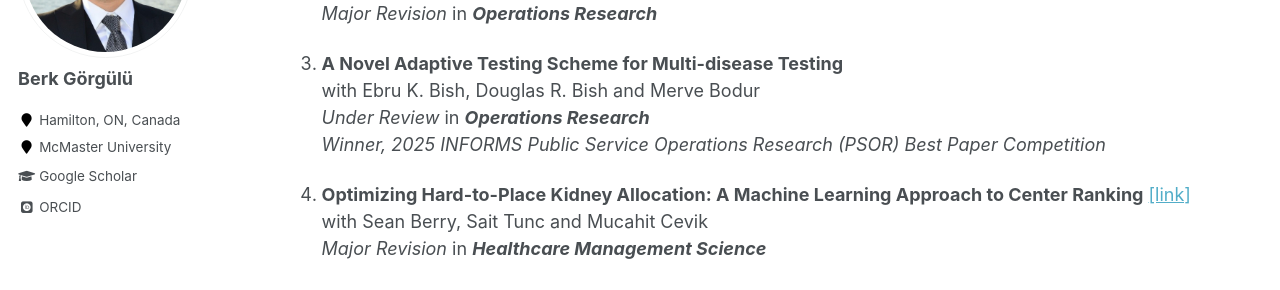
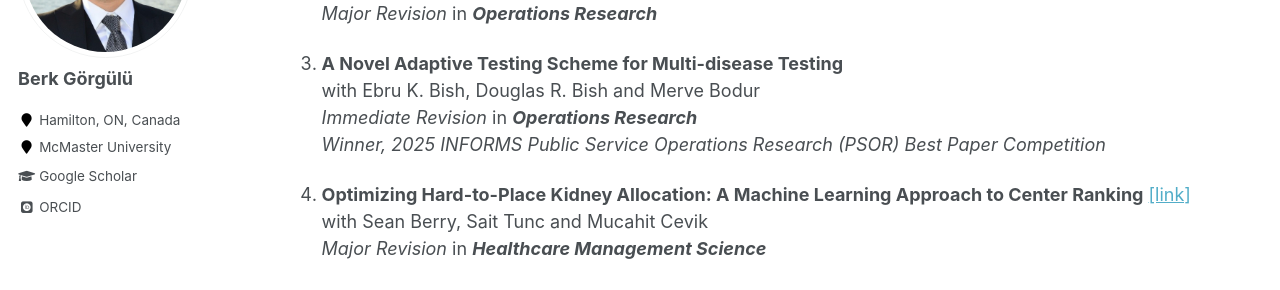
Before and after one commit to gorguluberk/gorguluberk.github.io, a Jekyll site: the page built from _pages/research.md, in a window 1280 px wide and 900 px high, scrolled down 422 px. Shown: the part 153-443 px from the top of the window. Built offline with Jekyll 4.4.1, drawn with Linux system fonts in a browser that asks for light colours; some web fonts are replaced.

Commit message:
Update research page with new formatting and content

```diff
--- a/_pages/research.md
+++ b/_pages/research.md
@@ -20,7 +20,7 @@ with Ebru K. Bish, Douglas R. Bish and Sait Tunc\
 
 3. **A Novel Adaptive Testing Scheme for Multi-disease Testing**\
 with Ebru K. Bish, Douglas R. Bish and Merve Bodur\
-*Under Review* in ***Operations Research***\
+*Immediate Revision* in ***Operations Research***\
 *Winner, 2025 INFORMS Public Service Operations Research (PSOR) Best Paper Competition*
 
 4. **Optimizing Hard-to-Place Kidney Allocation: A Machine Learning Approach to Center Ranking** [[link]](https://arxiv.org/abs/2410.09116)\
```
